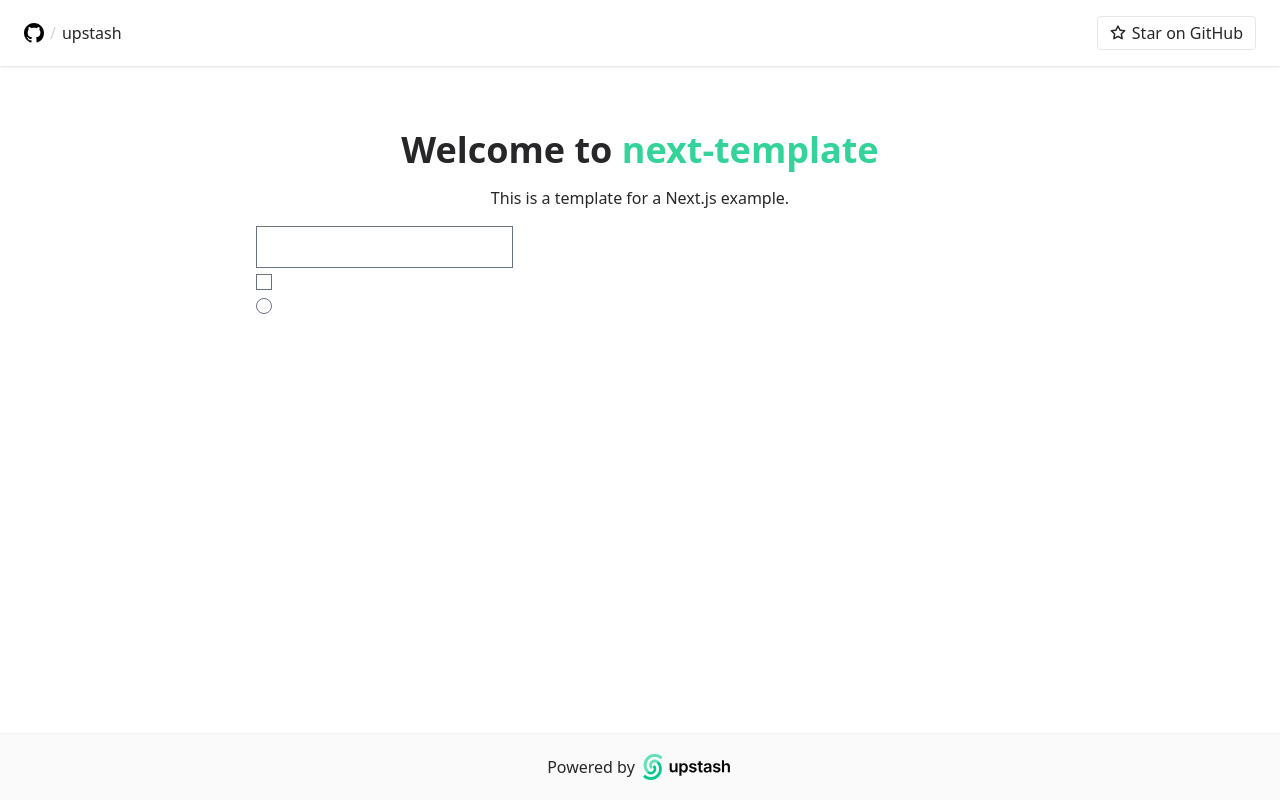
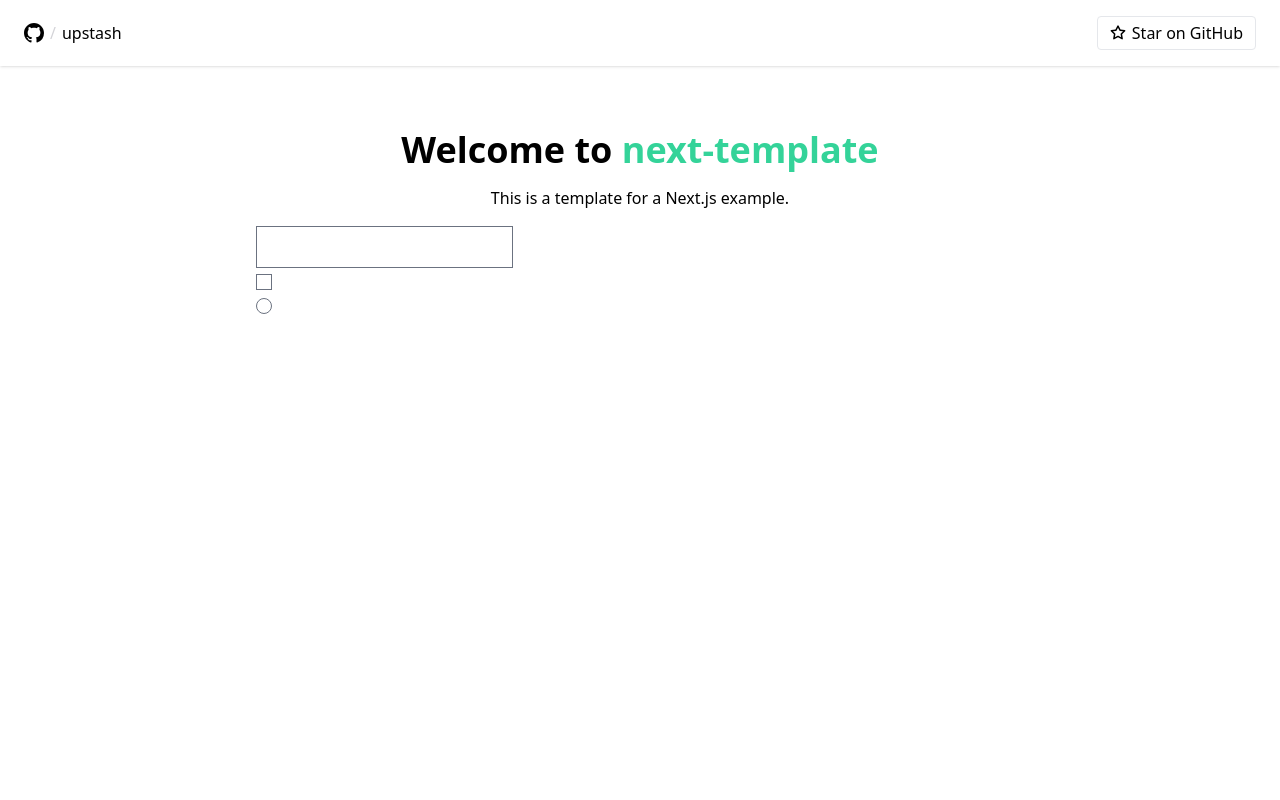
Before and after one commit to upstash/next-template, a Next.js app: page / in a window 1280 px wide. Built offline with nearby package versions, Linux system fonts and the light colour scheme.

Commit message:
remove footer

```diff
--- a/components/Footer.tsx
+++ /dev/null
@@ -1,17 +0,0 @@
-import Image from "next/image";
-
-export default function Footer() {
-  return (
-    <footer className="mt-auto flex w-full items-center justify-center border-t border-t-zinc-100 bg-zinc-50 py-5">
-      <a
-        className="flex items-center justify-center gap-2 no-underline"
-        href={`https://vercel.com?utm_source=upstash&utm_medium=example&utm_campaign=${process.env.packageName}`}
-        target="_blank"
-        rel="noopener noreferrer"
-      >
-        <span>Powered by</span>
-        <Image src="/upstash.svg" alt="Upstash Logo" width={90} height={26} />
-      </a>
-    </footer>
-  );
-}
--- a/pages/_app.tsx
+++ b/pages/_app.tsx
@@ -1,17 +1,13 @@
 import "../styles/globals.css";
-import type { AppProps } from "next/app";
+import type {AppProps} from "next/app";
 import Header from "components/Header";
-import Footer from "components/Footer";
 
-function MyApp({ Component, pageProps }: AppProps) {
+function MyApp({Component, pageProps}: AppProps) {
   return (
-    <div className="flex min-h-screen flex-col text-zinc-800">
-      <div>
-        <Header />
-        <Component {...pageProps} />
-      </div>
-      <Footer />
-    </div>
+    <>
+      <Header/>
+      <Component {...pageProps} />
+    </>
   );
 }
 
```
